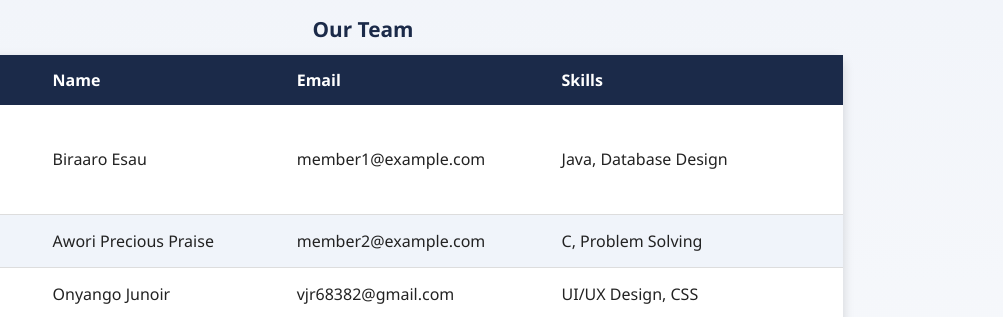
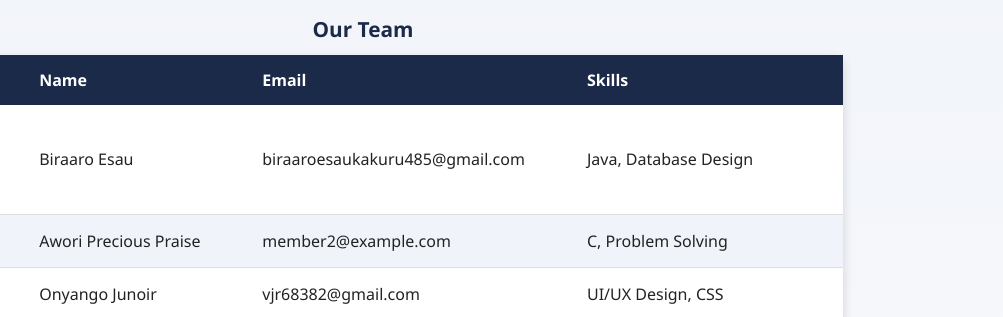
Before and after one commit to junoironyango-arch/webApp, a plain HTML site: page index.html in a window 1280 px wide. Shown: the part 376-693 px from the top of the page, 277-1280 px from the left. Drawn offline with Linux system fonts and the light colour scheme; files whose address does not match are found by name.

Commit message:
Fix HTML formatting and update team member emails

```diff
--- a/index.html
+++ b/index.html
@@ -105,7 +105,7 @@
         <tr>
           <td><img src="Biraaro_photo.jpg" alt="Member 1"></td>
           <td>Biraaro Esau</td>
-          <td>member1@example.com</td>
+          <td>biraaroesaukakuru485@gmail.com</td>
           <td>Java, Database Design</td>
         </tr>
         <tr>
```
